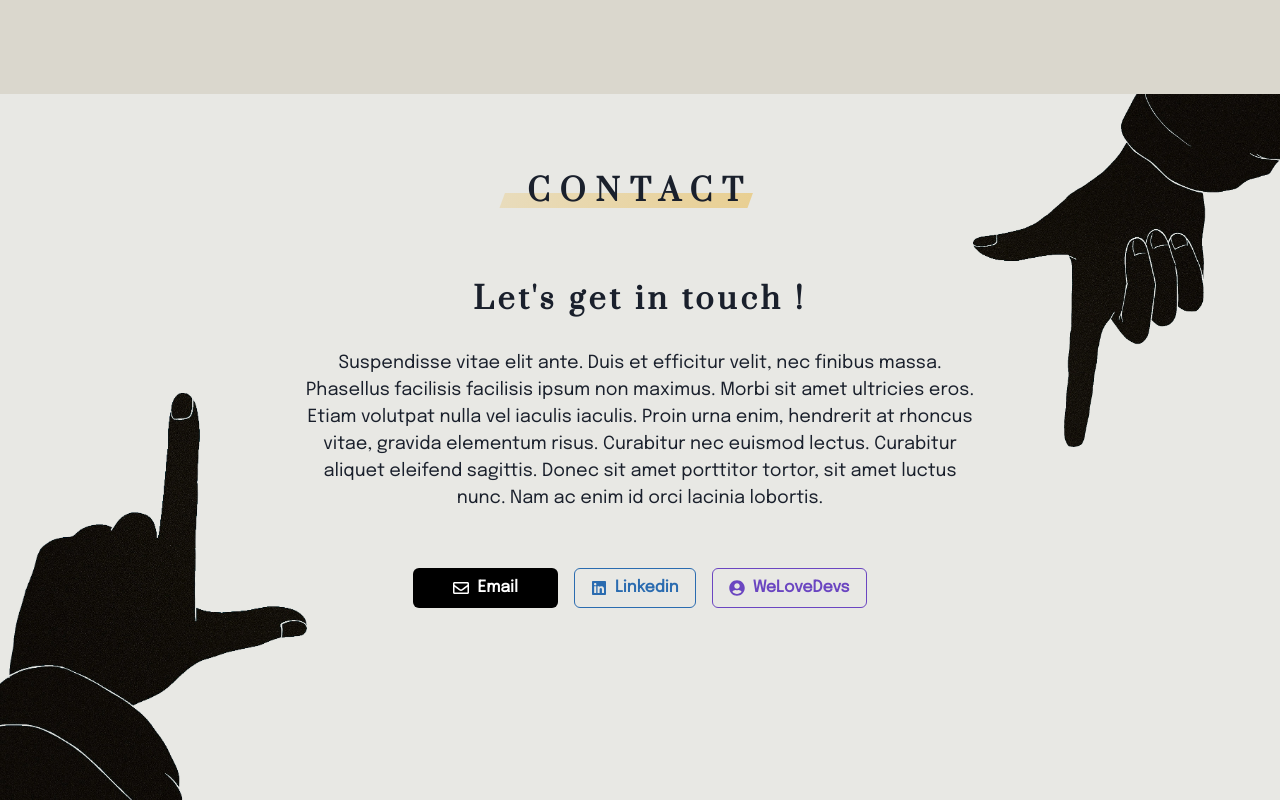
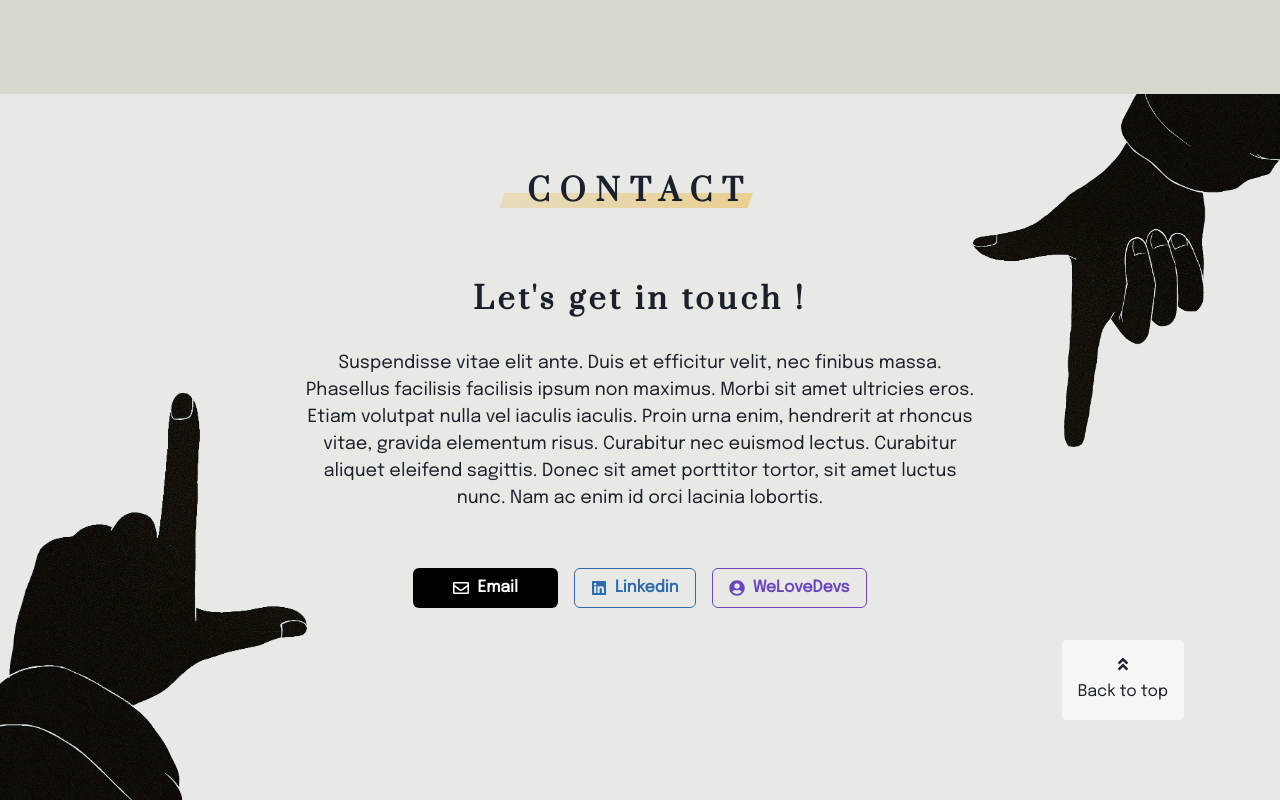
Before and after one commit to Tsuricate/Portfolio, a React (Create React App) app: page / in a window 1280 px wide. Shown: the part 3457-4257 px from the top of the page. Built offline with nearby package versions, Linux system fonts and the light colour scheme.

Commit message:
Fix: button back to top on contact page

```diff
--- /dev/null
+++ b/src/components/BackToTopButton.js
@@ -0,0 +1,23 @@
+import React from 'react';
+import { Flex, LinkBox, Stack, LinkOverlay } from '@chakra-ui/react';
+import { HashLink } from 'react-router-hash-link';
+import { FaAngleDoubleUp } from 'react-icons/fa';
+
+const BackToTopButton = () => (
+  <Flex
+    justifyContent={{ base: 'center', md: 'flex-end' }}
+    mx={{ base: 8 }}
+    my={{ base: 5, md: 0 }}
+  >
+    <LinkBox width={{ base: '100%', md: 'inherit' }}>
+      <Stack align="center" p={{ base: 2, md: 4, xl: 5 }} borderRadius={5} bg="whiteAlpha.700">
+        <FaAngleDoubleUp />
+        <LinkOverlay as={HashLink} to="#" smooth>
+          Back to top
+        </LinkOverlay>
+      </Stack>
+    </LinkBox>
+  </Flex>
+);
+
+export default BackToTopButton;
--- a/src/components/ContactContent.js
+++ b/src/components/ContactContent.js
@@ -1,6 +1,7 @@
 import { Button, Link, Stack, Text, Container, Heading, useColorModeValue } from '@chakra-ui/react';
 import React from 'react';
 import { FaLinkedin, FaRegEnvelope, FaUserCircle } from 'react-icons/fa';
+import BackToTopButton from './BackToTopButton';
 import SectionContainer from './SectionContainer';
 
 const ContactContent = () => {
@@ -11,7 +12,7 @@ const ContactContent = () => {
       background={`url("/images/leftHand.webp") no-repeat bottom left, url("/images/rightHand.webp") no-repeat top right, ${responsiveBgColor}`}
       sectionTitle="Contact"
     >
-      <Container maxW={{ lg: 'container.md', xl: 'container.lg' }} height={{ xl: '100%' }}>
+      <Container maxW={{ lg: 'container.md', xl: 'container.lg' }} height={{ xl: '90%' }}>
         <Stack
           p={{ md: 8 }}
           spacing={{ base: 8, md: 14, xl: 20 }}
@@ -32,7 +33,7 @@ const ContactContent = () => {
               lobortis.
             </Text>
           </Stack>
-          <Container pb={{ base: 5, md: 14, lg: 20 }}>
+          <Container pb={{ base: 5, md: 0 }}>
             <Stack
               direction={{ base: 'column', lg: 'row' }}
               spacing={{ base: 4, xl: 10 }}
@@ -69,6 +70,7 @@ const ContactContent = () => {
           </Container>
         </Stack>
       </Container>
+      <BackToTopButton />
     </SectionContainer>
   );
 };
--- a/src/components/SkillsList.js
+++ b/src/components/SkillsList.js
@@ -40,7 +40,7 @@ const SkillsList = ({ category, skillList, cardHeight }) => (
   >
     {skillList ? (
       <Flex height={{ xl: '100%' }} flexDirection="column" zIndex="1" sx={customScrollbar}>
-        <Heading as="h4" textAlign="center" fontSize="lg" pb={4}>
+        <Heading as="h4" textAlign="center" fontSize="lg" pb={{ base: 4, xl: 10 }}>
           {category}
         </Heading>
         <Wrap
```
